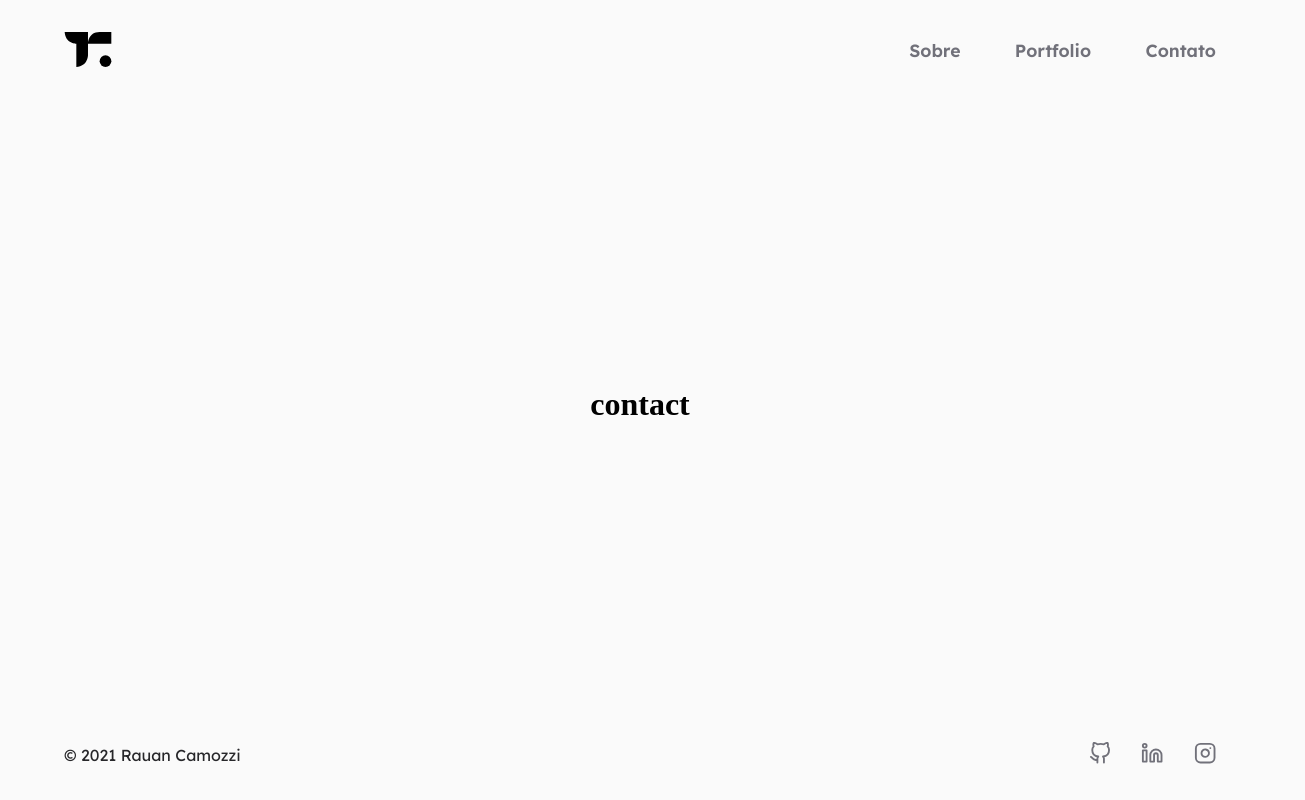
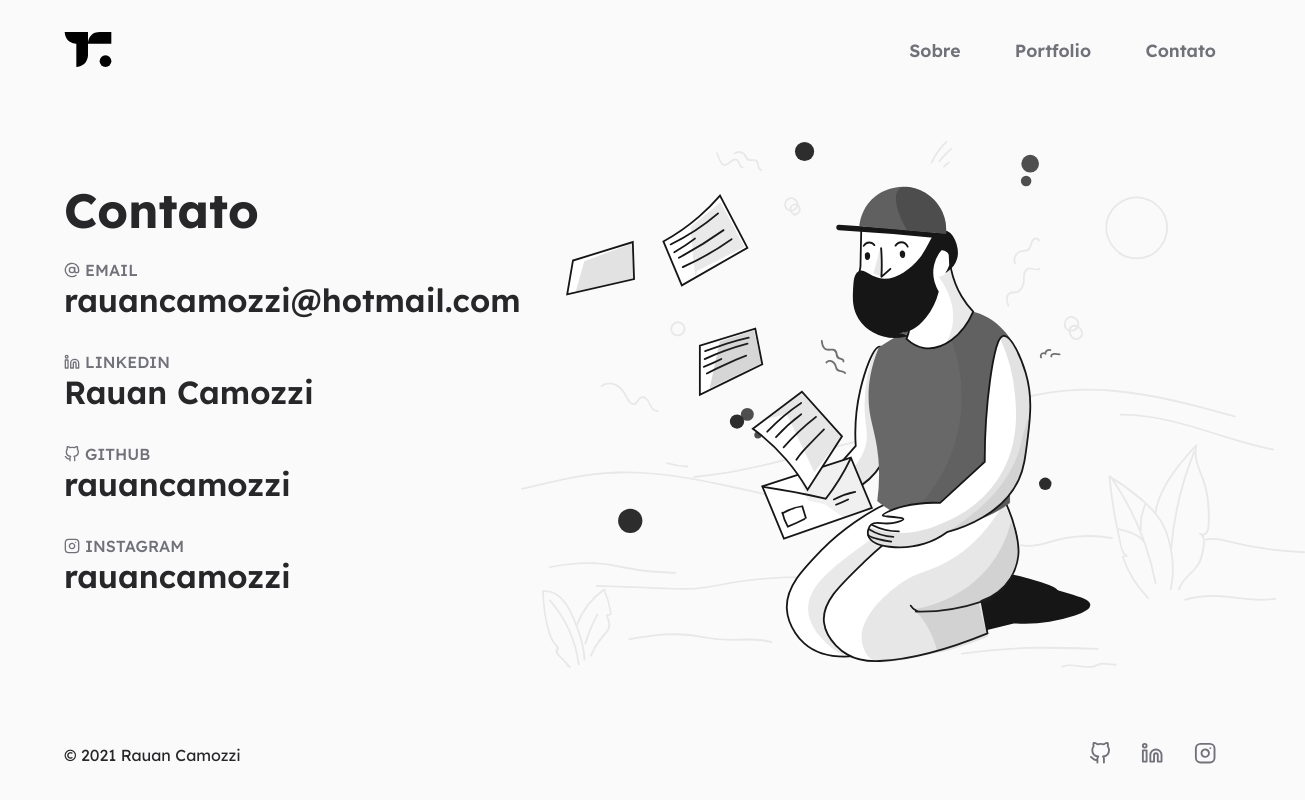
Before and after one commit to rauancamozzi/site, a React (Vite) app: page /contato in a window 1280 px wide. Shown: the whole page, 1305 px wide, since content can reach past the window. Built offline with nearby package versions, Linux system fonts and the light colour scheme.

Commit message:
:rocket: estilização da página contato

```diff
--- a/src/Social.js
+++ b/src/Social.js
@@ -1,14 +1,14 @@
 export function acessGitHub(event) {
     event.preventDefault();
     window.location.href = "https://www.github.com/rauancamozzi";
-  }
+}
 
 export function acessLinkedIn(event) {
     event.preventDefault();
     window.location.href = "https://www.linkedin.com/in/rauan-camozzi";
-  }
+}
 
 export function acessInstagram(event) {
     event.preventDefault();
     window.location.href = "https://www.instagram.com/rauancamozzi";
-  }
+}
--- a/src/pages/Contact/Contact.jsx
+++ b/src/pages/Contact/Contact.jsx
@@ -1,7 +1,44 @@
 import React from 'react';
+import contactImage from '../../assets/contact-image.svg';
+
+import {
+    ContactContainer,
+    ContactSection,
+    ContactTitle,
+    ContactSocial,
+    ContactImage
+} from '../../styles/pages/Contact/styles';
+
+import { IconContext } from 'react-icons';
+import {
+    FiGithub,
+    FiLinkedin,
+    FiAtSign,
+    FiInstagram
+} from 'react-icons/fi';
 
 export default function Contact() {
     return (
-        <h1>contact</h1>
+        <ContactContainer>
+            <ContactSection>
+                <ContactTitle>Contato</ContactTitle>
+                <IconContext.Provider value={{ size: '1rem' }}>
+                    <ContactSocial>
+                        <span><FiAtSign />EMAIL</span>
+                        <a href='mailto:rauancamozzi@hotmail.com'>rauancamozzi@hotmail.com</a>
+
+                        <span><FiLinkedin />LINKEDIN</span>
+                        <a href='https://www.linkedin.com/in/rauan-camozzi'>Rauan Camozzi</a>
+
+                        <span><FiGithub />GITHUB</span>
+                        <a href='https://www.github.com/rauancamozzi'>rauancamozzi</a>
+
+                        <span><FiInstagram />INSTAGRAM</span>
+                        <a href='https://www.instagram.com/rauancamozzi'>rauancamozzi</a>
+                </ContactSocial>
+                </IconContext.Provider>
+            </ContactSection>
+            <ContactImage src={ contactImage } alt='Imagem da Página Contato' />
+        </ContactContainer>
     );
 }
--- a/src/styles/global.css
+++ b/src/styles/global.css
@@ -23,5 +23,6 @@
 }
 
 body {
+  font-family: 'Lexend', sans-serif;
   background: var(--gray-50);
 }
--- /dev/null
+++ b/src/styles/pages/Contact/styles.js
@@ -0,0 +1,54 @@
+import styled from "styled-components";
+
+export const ContactContainer = styled.div`
+    display: flex;
+    align-items: center;
+    justify-content: space-between;
+
+    width: 90vw;
+    height: 100%;
+`;
+
+export const ContactSection = styled.section`
+    display: flex;
+    flex-direction: column;
+    gap: 20px;
+`;
+
+export const ContactTitle = styled.h1`
+    font: 700 3rem Lexend, sans-serif;
+    color: var(--gray-800);
+`;
+
+export const ContactSocial = styled.div`
+    display: flex;
+    flex-direction: column;
+
+    span {
+        display: flex;
+        align-items: center;
+        gap: 5px;
+
+        font: 500 1rem Lexend, sans-serif;
+        color: var(--gray-500);
+    }
+
+    a {
+        font: 600 2rem Lexend, sans-serif;
+        margin-bottom: 32px;
+        text-decoration: none;
+        color: var(--gray-800);
+        transition: all 250ms ease-in-out;
+
+        &:hover {
+            color: var(--gray-700);
+        }
+    }
+`;
+
+export const ContactImage = styled.img`
+    width: 784px;
+    height: auto;
+
+    display: block;
+`;
```
Also changed, not shown: src/assets/contact-image.svg (added).
